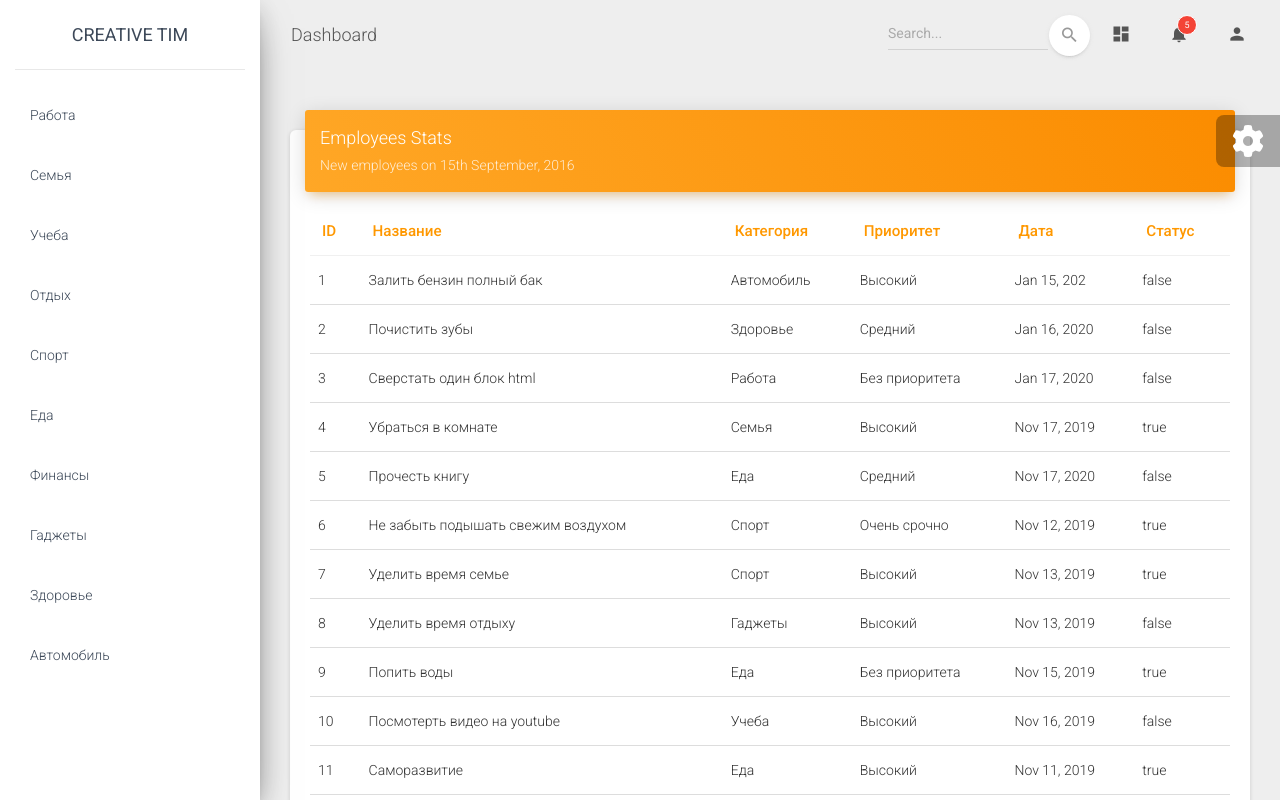
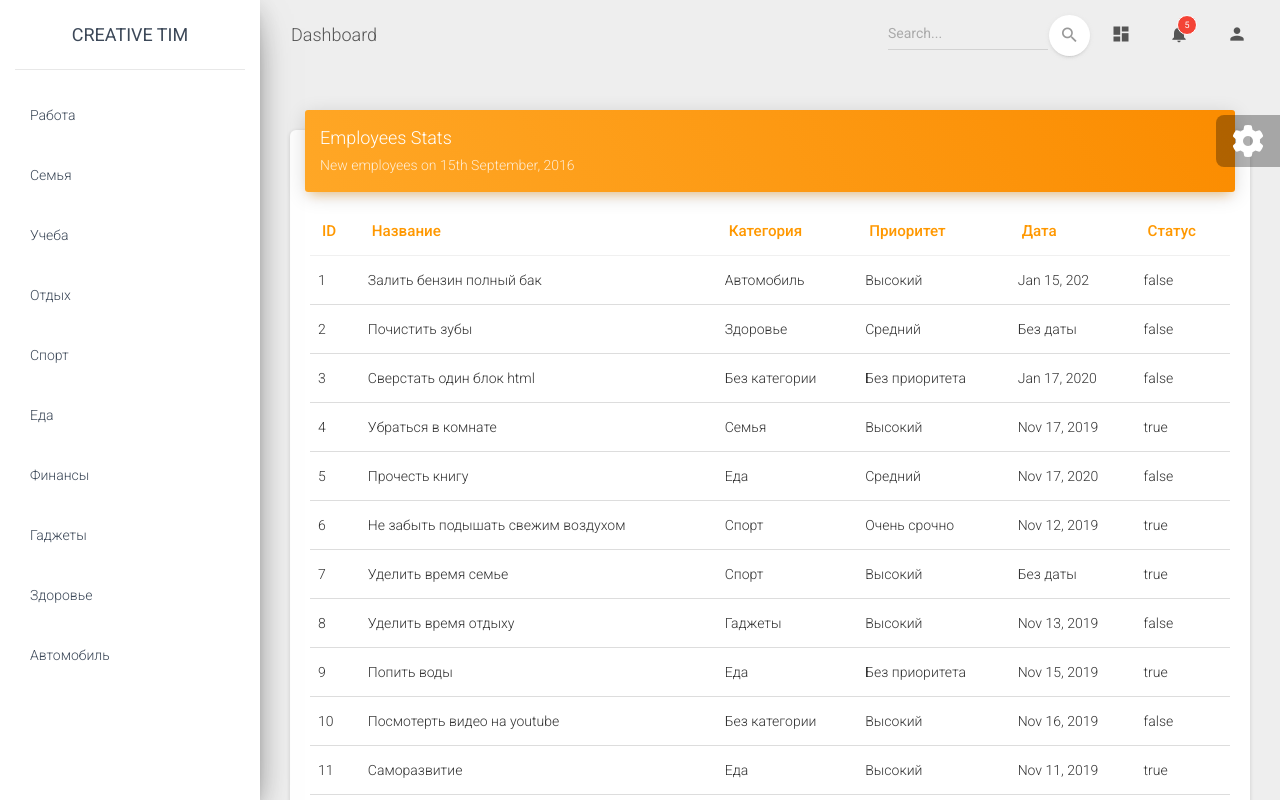
Before and after one commit to krutilins/ng-progressive-todo, an Angular app: page / in a window 1280 px wide. Shown: the top 800 px of the page. Built offline with nearby package versions, Linux system fonts and the light colour scheme.

Commit message:
change mock data

```diff
--- a/src/app/data/TestData.ts
+++ b/src/app/data/TestData.ts
@@ -37,15 +37,13 @@ export class TestData {
       title: 'Почистить зубы',
       priority: TestData.priorities[1],
       completed: false,
-      category: TestData.categories[8],
-      date: new Date('2020-01-16')
+      category: TestData.categories[8]
     },
     {
       id: 3,
       title: 'Сверстать один блок html',
       priority: TestData.priorities[4],
       completed: false,
-      category: TestData.categories[0],
       date: new Date('2020-01-17')
     },
     {
@@ -77,8 +75,7 @@ export class TestData {
       title: 'Уделить время семье',
       priority: TestData.priorities[2],
       completed: true,
-      category: TestData.categories[4],
-      date: new Date('2019-11-13')
+      category: TestData.categories[4]
     },
     {
       id: 8,
@@ -101,7 +98,6 @@ export class TestData {
       title: 'Посмотерть видео на youtube',
       priority: TestData.priorities[2],
       completed: false,
-      category: TestData.categories[2],
       date: new Date('2019-11-16')
     },
     {
```
